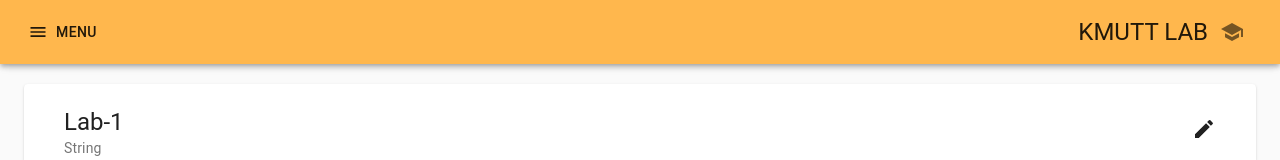
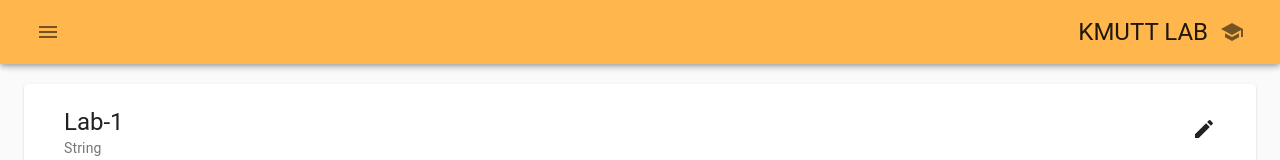
Before and after one commit to nutthanonn/personal-website, a React (Create React App) app in the folder client/: page /test in a window 1280 px wide. Shown: the top 160 px of the page. Built offline with nearby package versions, Linux system fonts and the light colour scheme; the HTML template or start-up script is replaced by a standard one.

Commit message:
[+] BackEnd/FrontEnd

```diff
--- a/client/src/MainComponent/mainpage/Drower.js
+++ b/client/src/MainComponent/mainpage/Drower.js
@@ -8,7 +8,6 @@ import { Link } from "react-router-dom";
 import {
   makeStyles,
   Drawer,
-  Button,
   List,
   ListItem,
   ListItemIcon,
@@ -16,6 +15,9 @@ import {
   Divider,
   Typography,
   Grid,
+  IconButton,
+  Tooltip,
+  Zoom,
 } from "@material-ui/core";
 import SettingDrawer from "./DrawerChild/SettingDrawer";
 import ContactDrawer from "./DrawerChild/ContactDrawer";
@@ -102,10 +104,12 @@ export default function DrowerInApp() {
 
   return (
     <div>
-      <React.Fragment key="MENU">
-        <Button onClick={toggleDrawer("MENU", true)} startIcon={<MenuIcon />}>
-          MENU
-        </Button>
+      <React.Fragment key="MENU" TransitionComponent={Zoom}>
+        <Tooltip title="menu">
+          <IconButton onClick={toggleDrawer("MENU", true)}>
+            <MenuIcon />
+          </IconButton>
+        </Tooltip>
         <Drawer
           anchor="left"
           open={state["MENU"]}
```
